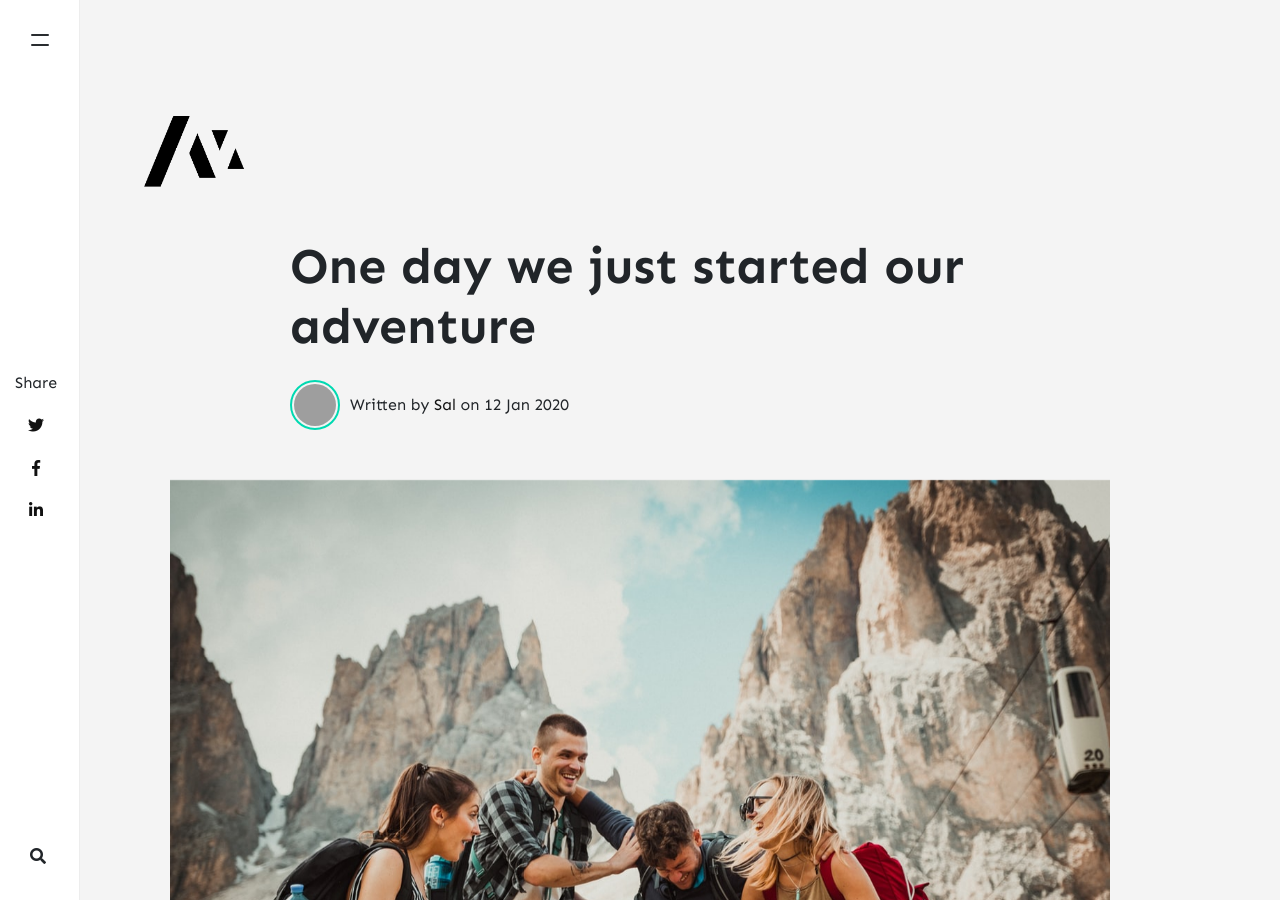
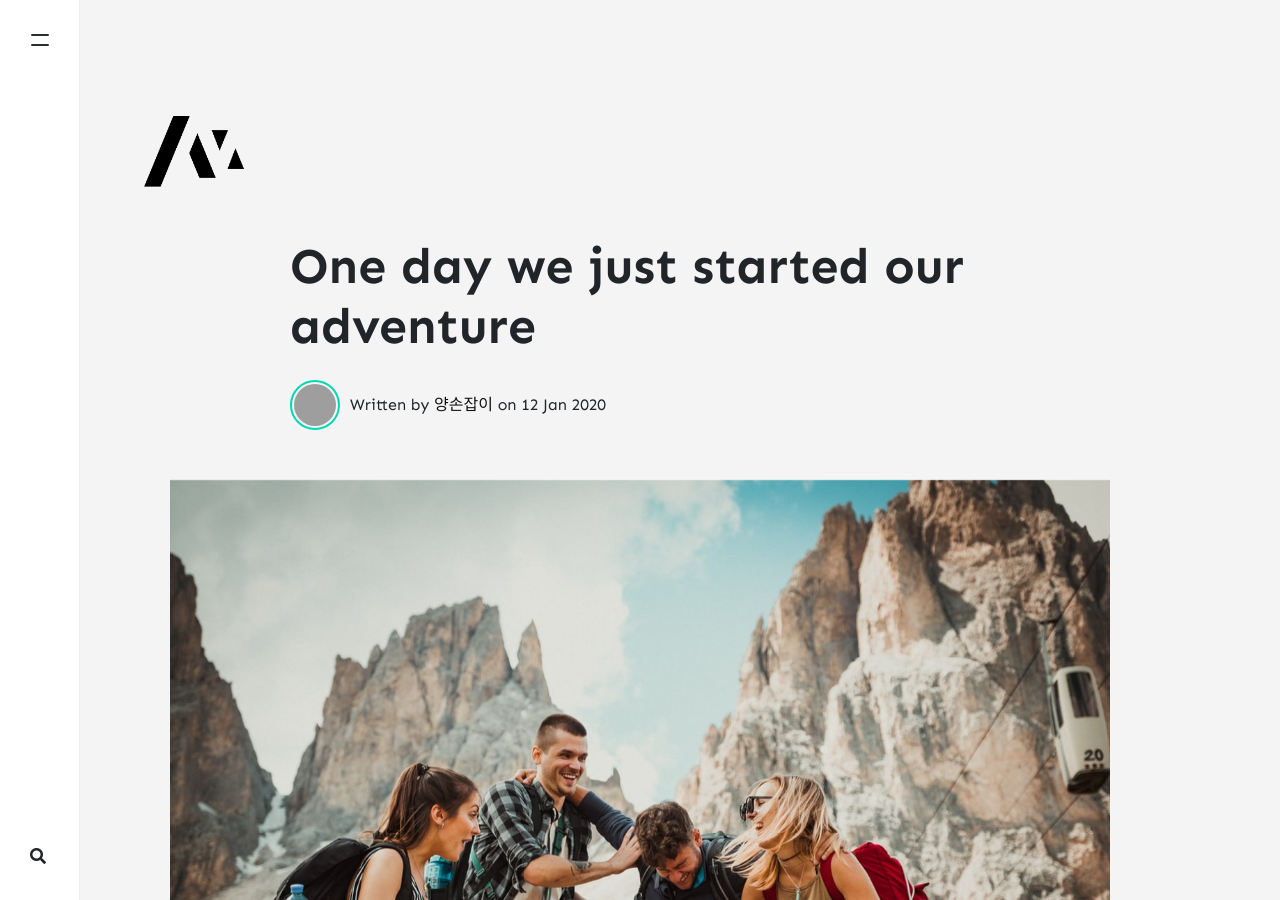
Before and after one commit to twohands2/blog, a Jekyll site: the page built from _posts/sample/2020-01-12-one-day-just-started-adventure.md, in a window 1280 px wide and 900 px high. Built offline with Jekyll 4.4.1, drawn with Linux system fonts in a browser that asks for light colours; nearby versions of some CDN libraries; comment, search, counter and statistics services are not loaded; grey boxes are pictures that could not be loaded.

Commit message:
url, baseurl update author tw0h4nds add

```diff
--- a/_config.yml
+++ b/_config.yml
@@ -8,12 +8,12 @@ favicon: 'assets/images/logo.png'
 # url setting
 # ===============================================================
 # git url
-#baseurl: ""
-#url: "https://twohands2.github.io"
+baseurl: ""
+url: "https://twohands2.github.io"
 
 # localhost url
-baseurl: ""
-url: "http://localhost:4000"
+#baseurl: ""
+#url: "http://localhost:4000"
 # ===============================================================
 
 google_analytics: 'UA-xxxxxxxx-1'
@@ -25,6 +25,14 @@ email: two_hands@daum.net
 
 # Authors
 authors:
+  tw0h4nds:
+    name: 양손잡이
+    display_name: 양손잡이
+    gravatar: e56154546cf4be74e393c62d1ae9f9d4
+    email: two_hands@daum.net
+    web: https://www.wowthemes.net/donate/
+    twitter: https://twitter.com/wowthemesnet
+    description: ".."
   sal:
     name: Sal
     display_name: Sal
--- a/_layouts/post.html
+++ b/_layouts/post.html
@@ -55,7 +55,7 @@ post_class: post-template
 {% include comments.html %}
 
 <!-- Share -->
-{% include share.html %}
+<!--{% include share.html %}-->
 
 <!-- Related Post -->
 {% include related-posts.html %}
--- a/_posts/sample/2020-01-12-one-day-just-started-adventure.md
+++ b/_posts/sample/2020-01-12-one-day-just-started-adventure.md
@@ -1,7 +1,7 @@
 ---
 layout: post
 title:  "One day we just started our adventure"
-author: sal
+author: tw0h4nds
 categories: [ Sample ]
 tags: [ Sample ]
 image: assets/images/15.jpg
```
